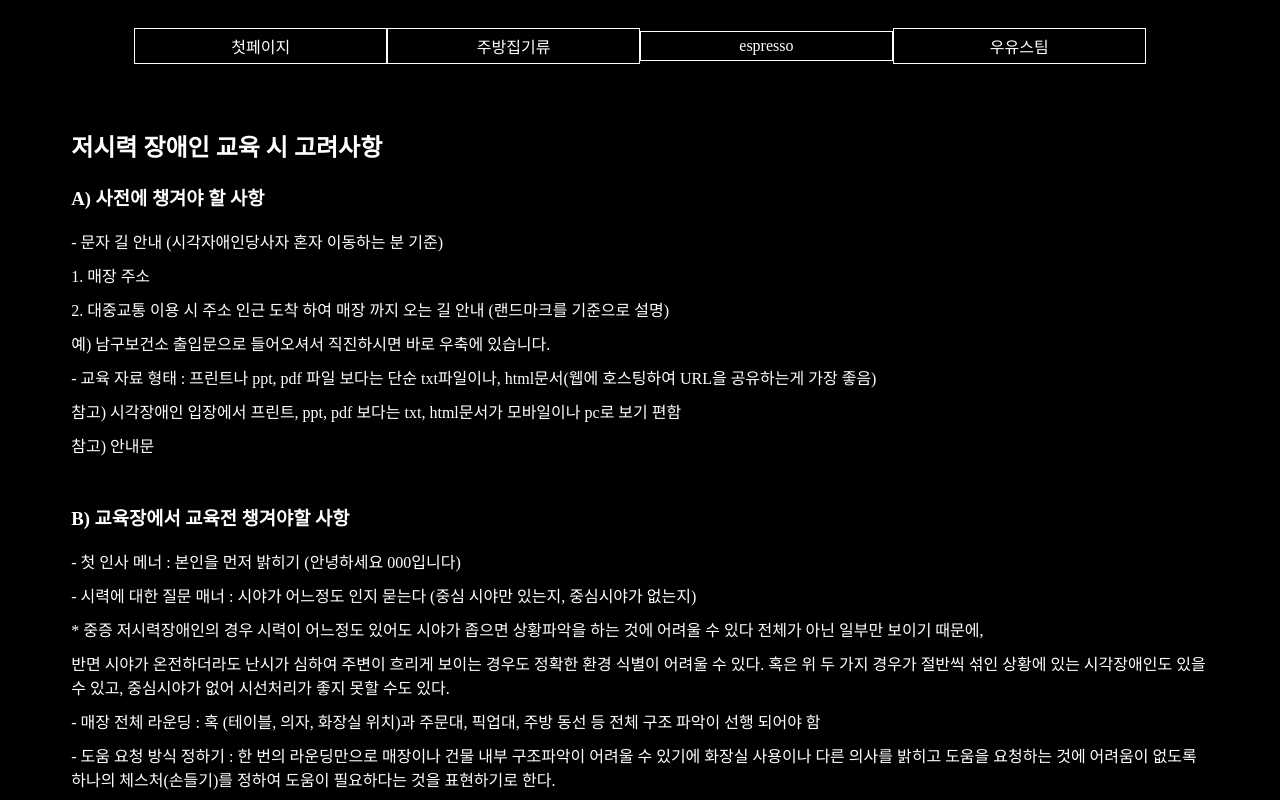
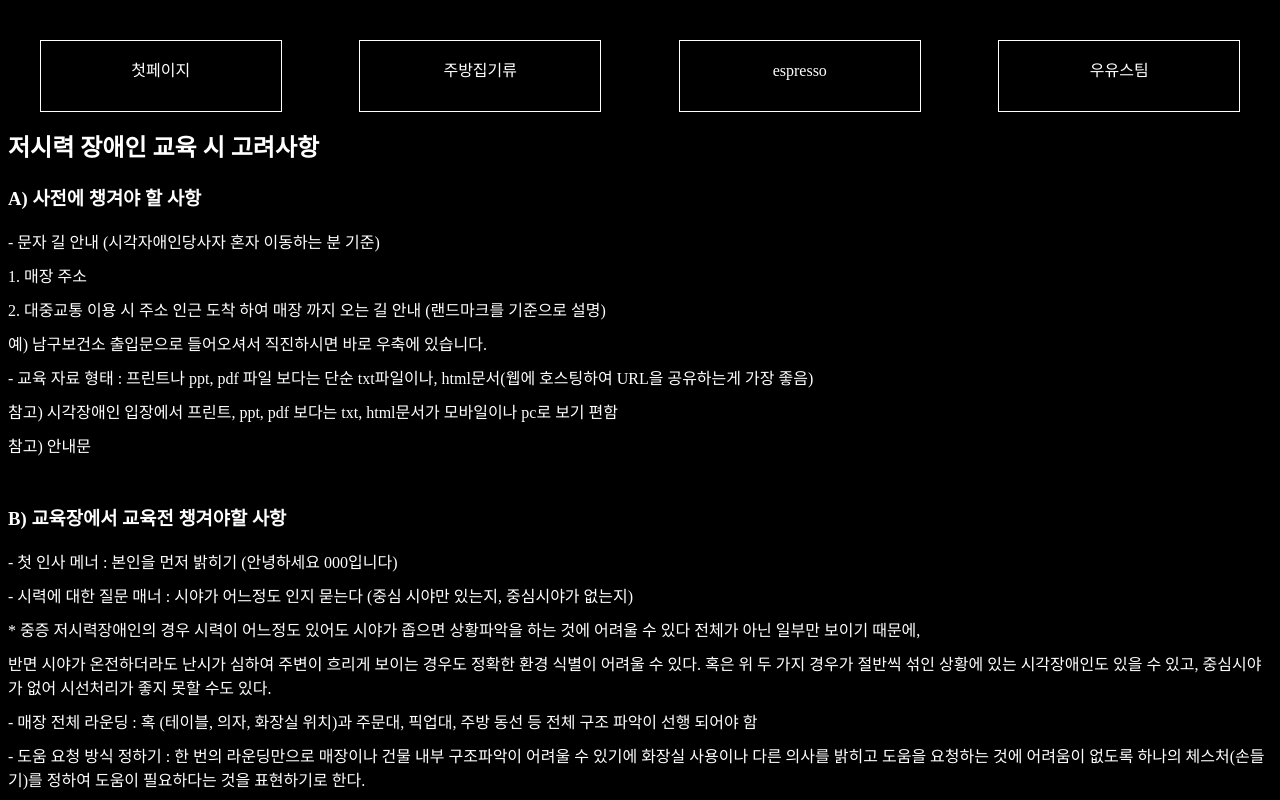
Before and after one commit to GyeongHyeon/hisbeans, a plain HTML site: page sub0.html in a window 1280 px wide. Shown: the top 800 px of the page. Drawn offline with Linux system fonts and the light colour scheme.

Commit message:
레이아웃변경

```diff
--- a/common.css
+++ b/common.css
@@ -11,7 +11,8 @@ header {
   }
 
   .nav_bar ul {
-    width: 80%;
+    width: 95%;
+    height:95px;
     margin: 0 auto;
     padding:20px 0 ;
     list-style: none;
@@ -20,7 +21,9 @@ header {
     align-items: center;
   }
 li {
-    width:25%;
+    width:20%;
+    height:60px;
+    line-height: 50px;
     border: 0.1em solid #fff;
     text-align: center;
     padding: 5px 0;
@@ -29,7 +32,7 @@ li a{
   width: 100%;
 }
 
-.section_box{
+s.section_box{
   width: 90%;
   margin: 0 auto;
 }
```
